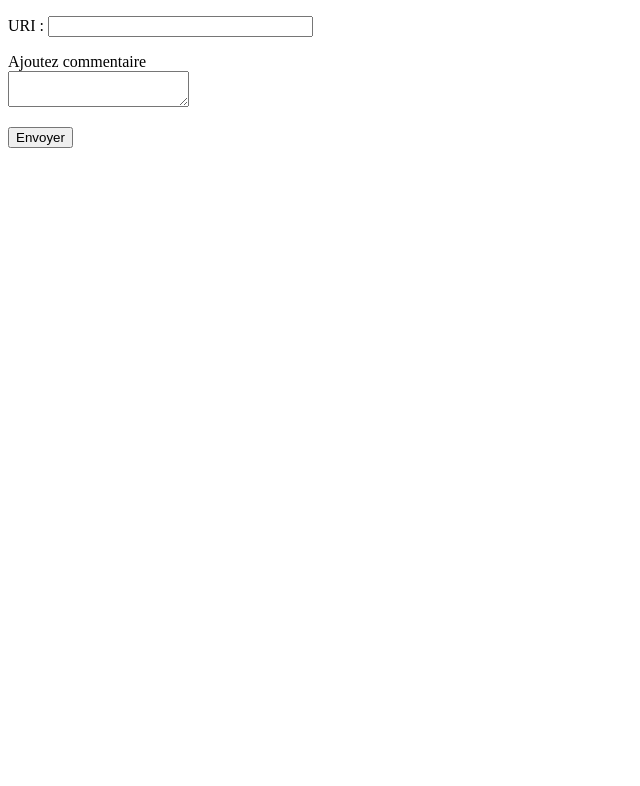
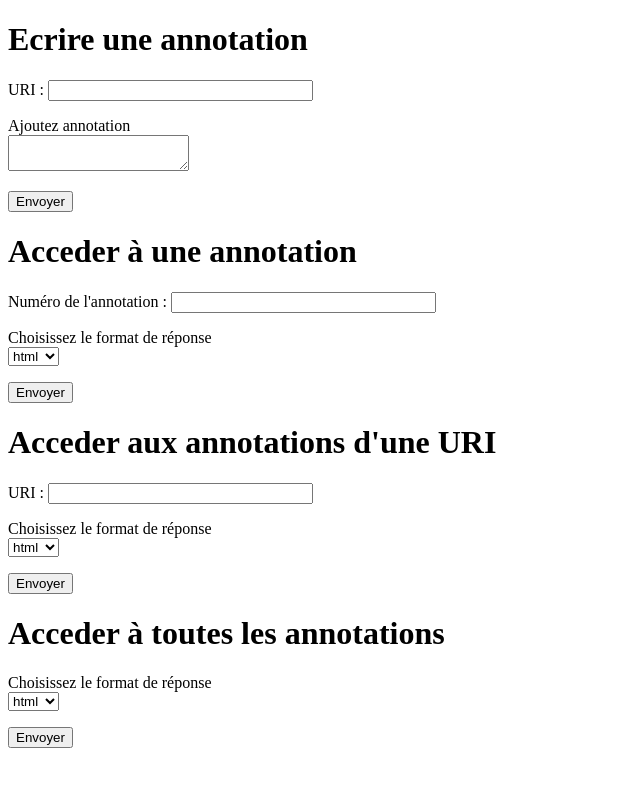
Before and after one commit to thachthaolee/DonneesConnectees, a website: page html/client.html in a window 1280 px wide. Shown: the whole page, without its empty margins (0-640 px from the left). Drawn offline with Linux system fonts and the light colour scheme.

Commit message:
update the project

```diff
--- a/html/client.html
+++ b/html/client.html
@@ -3,22 +3,135 @@
     <head>
         <meta charset="UTF-8" />
         <title>Client</title>
+		<script>
+			function envoi(){
+				var body = {"URI":document.getElementById('IdURI').value,
+							"Annotation":document.getElementById('IdAnnotation').value};
 
+				var route = "/annotation";
+				fetch(route,{method:'POST',
+							headers:{'Content-Type': 'application/json'},
+							body: JSON.stringify(body)
+						}).then(
+							function(res){
+								window.location.reload();
+							}
+						);
+			}
+
+			function envoiAnnot(){
+				var Annot = document.getElementById('IdAnnot').value;
+				var FormatIdAnnot = document.getElementById('FormatIdAnnot').value;
+
+				if (FormatIdAnnot == 'json'){
+					FormatIdAnnot = 'application/'+FormatIdAnnot;
+				}
+				else{
+					FormatIdAnnot = 'text/'+FormatIdAnnot;
+				}
+
+				var route = '/IdAnnot/'+Annot;
+				console.log(route);
+				fetch(route, {method:'GET',
+								headers : {'accept' : FormatIdAnnot}});
+			};
+
+			function envoiURI(){
+				var AnnotURI = document.getElementById('AnnotURI').value;
+				console.log(AnnotURI);
+				//AnnotURI = AnnotURI.split('/').slice(2).join('/');
+
+				var FormatAnnotURI =document.getElementById('FormatAnnotURI').value;
+
+				if (FormatIdAnnot == 'json'){
+					FormatIdAnnot = 'application/'+FormatAnnotURI;
+				}
+				else{
+					FormatIdAnnot = 'text/'+FormatAnnotURI;
+				}
+
+				var route = '/URI/'+AnnotURI;
+				console.log(route);
+				fetch(route, {method : 'GET',
+								headers : {'accept' : FormatAnnotURI},
+								mode : 'cors'});
+
+			};
+
+
+		</script>
     </head>
 
     <body>
+		<h1>Ecrire une annotation</h1>
         <form autocomplete="off">
 			<p>
 				<label for="URI">URI :</label>
 				<input type="text" name="URI" id="IdURI" placeholder="" size="30" maxlength="20">
 			</p>
 			<p>
-				<label for="Commentaire">Ajoutez commentaire</label><br>
-				<textarea name="Commentaire" id="IdCommentaire" size="30"></textarea>
+				<label for="Annotation">Ajoutez annotation</label><br>
+				<textarea name="Annotation" id="IdAnnotation" size="30"></textarea>
 			</p>
 			<p>
 				<button onclick="envoi()" type="button">Envoyer</button>
 			</p>
 		</form>
+
+		<p id="IdRes"></p>
+
+		<h1>Acceder à une annotation</h1>
+		<form autocomplete="off">
+			<p>
+				<label for="Annot">Numéro de l'annotation :</label>
+				<input type="text" name="Annot" id="IdAnnot" placeholder="" size="30" maxlength="20">
+			</p>
+			<p>
+				<label for="FormatIdAnnot">Choisissez le format de réponse</label><br>
+				<select name="FormatIdAnnot" id="FormatIdAnnot">
+					<option value="html">html</option>
+					<option value="json">Json</option>
+				</select>
+			</p>
+			<p>
+				<button onclick="envoiAnnot()" type="button">Envoyer</button>
+			</p>
+		</form>
+
+		<h1>Acceder aux annotations d'une URI</h1>
+		<form autocomplete="off">
+			<p>
+				<label for="AnnotURI">URI :</label>
+				<input type="text" name="AnnotURI" id="AnnotURI" placeholder="" size="30">
+			</p>
+
+			<p>
+				<label for="FormatAnnotURI">Choisissez le format de réponse</label><br>
+				<select name="FormatAnnotURI" id="FormatAnnotURI">
+					<option value="html">html</option>
+					<option value="json">Json</option>
+				</select>
+			</p>
+			<p>
+				<button onclick="envoiURI()" type="button">Envoyer</button>
+			</p>
+		</form>
+
+
+		<h1>Acceder à toutes les annotations</h1>
+		<form autocomplete="off">
+			<p>
+				<label for="FormatAllAnnot">Choisissez le format de réponse</label><br>
+				<select name="FormatAllAnnot" id="FormatAllAnnot">
+					<option value="html">html</option>
+					<option value="json">Json</option>
+				</select>
+			</p>
+			<p>
+				<button onclick="envoiAllAnnot()" type="button">Envoyer</button>
+			</p>
+		</form>
+
+
     </body>
 </html>
--- a/package.json
+++ b/package.json
@@ -9,6 +9,7 @@
   "author": "Thach Thao LE",
   "license": "ISC",
   "dependencies": {
+    "body-parser": "^1.20.2",
     "express": "^4.18.2"
   }
 }
```
Also changed, not shown: index.js (+73 -3 lines).
